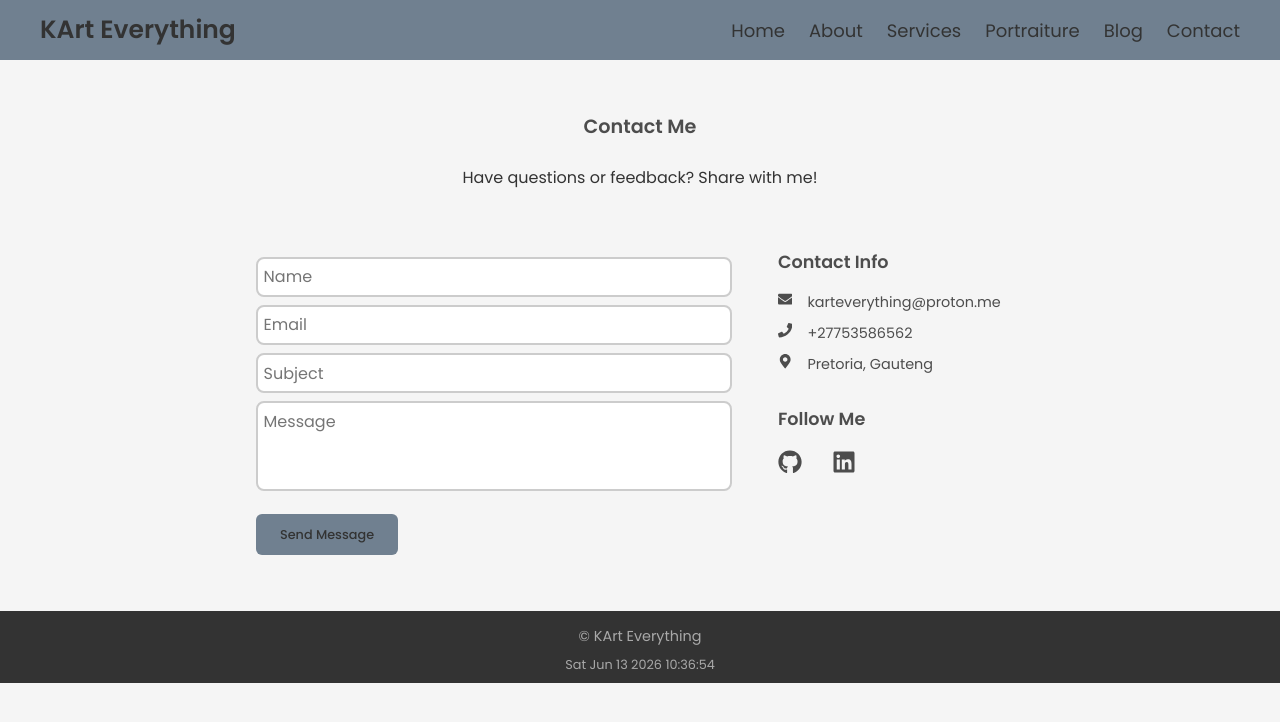
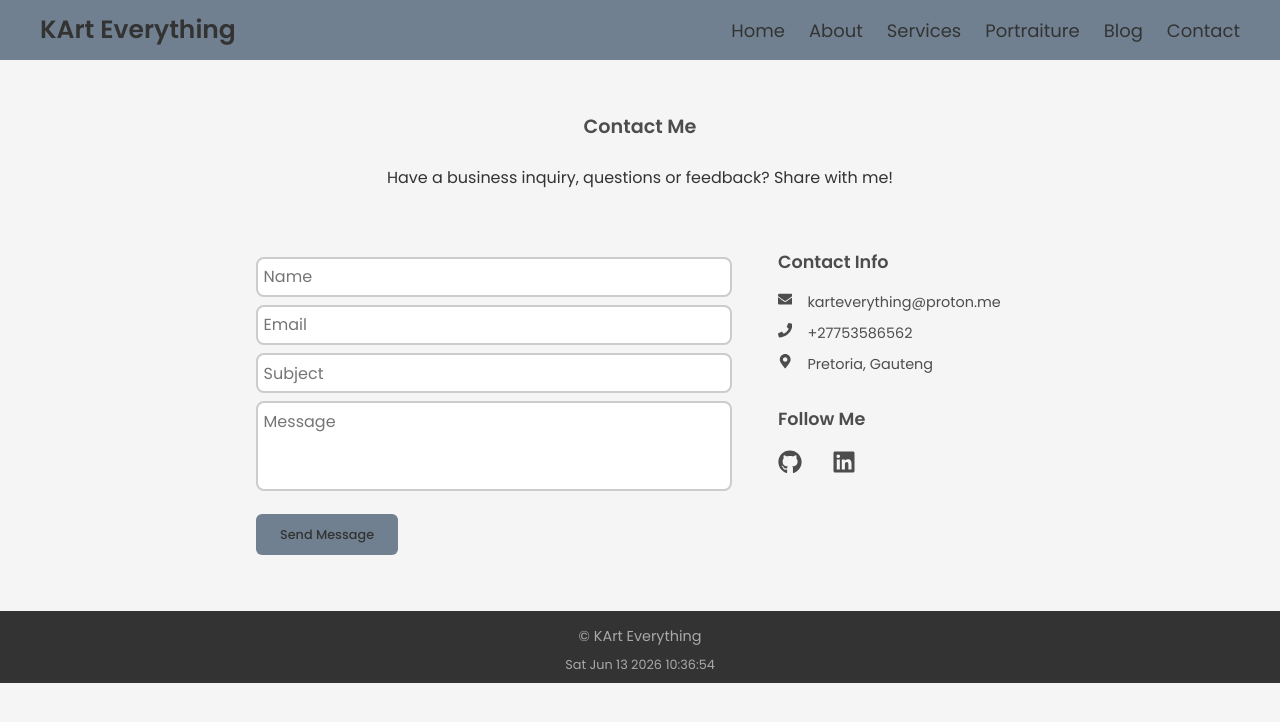
Before and after one commit to karteverything/karteverything2, a Next.js app: page /contact in a window 1280 px wide. Shown: the top 722 px of the page. Built offline with nearby package versions, Linux system fonts and the light colour scheme; no server answers.

Commit message:
enhance contact section

```diff
--- a/app/contact/page.jsx
+++ b/app/contact/page.jsx
@@ -54,7 +54,7 @@ export default function Contact() {
 
             <div className="contact-title">
                 <h2>Contact Me</h2>
-                <p className="que">Have questions or feedback? Share with me!</p>
+                <p className="que">Have a business inquiry, questions or feedback? Share with me!</p>
             </div>
 
             <div className="contact-container">
```
Also changed, not shown: app/globals.css (line endings or trailing spaces).
